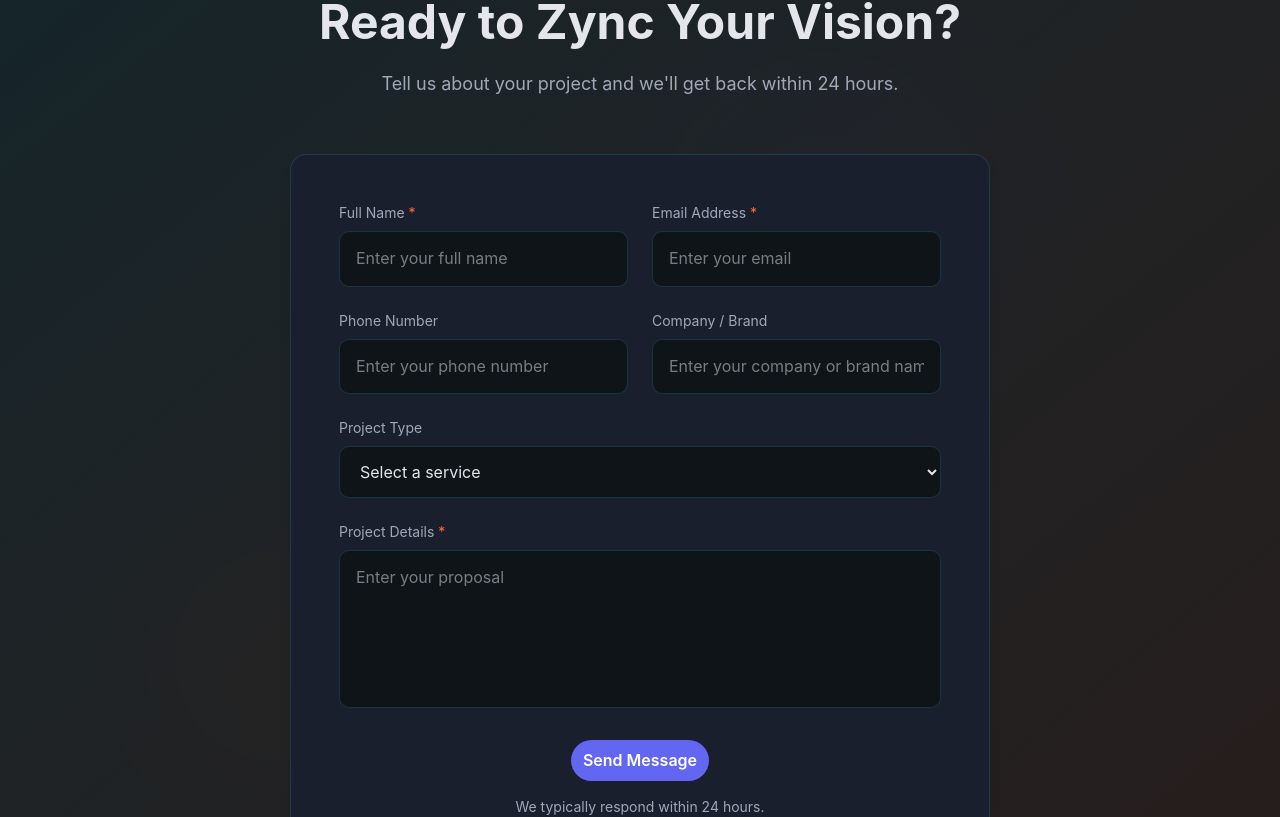
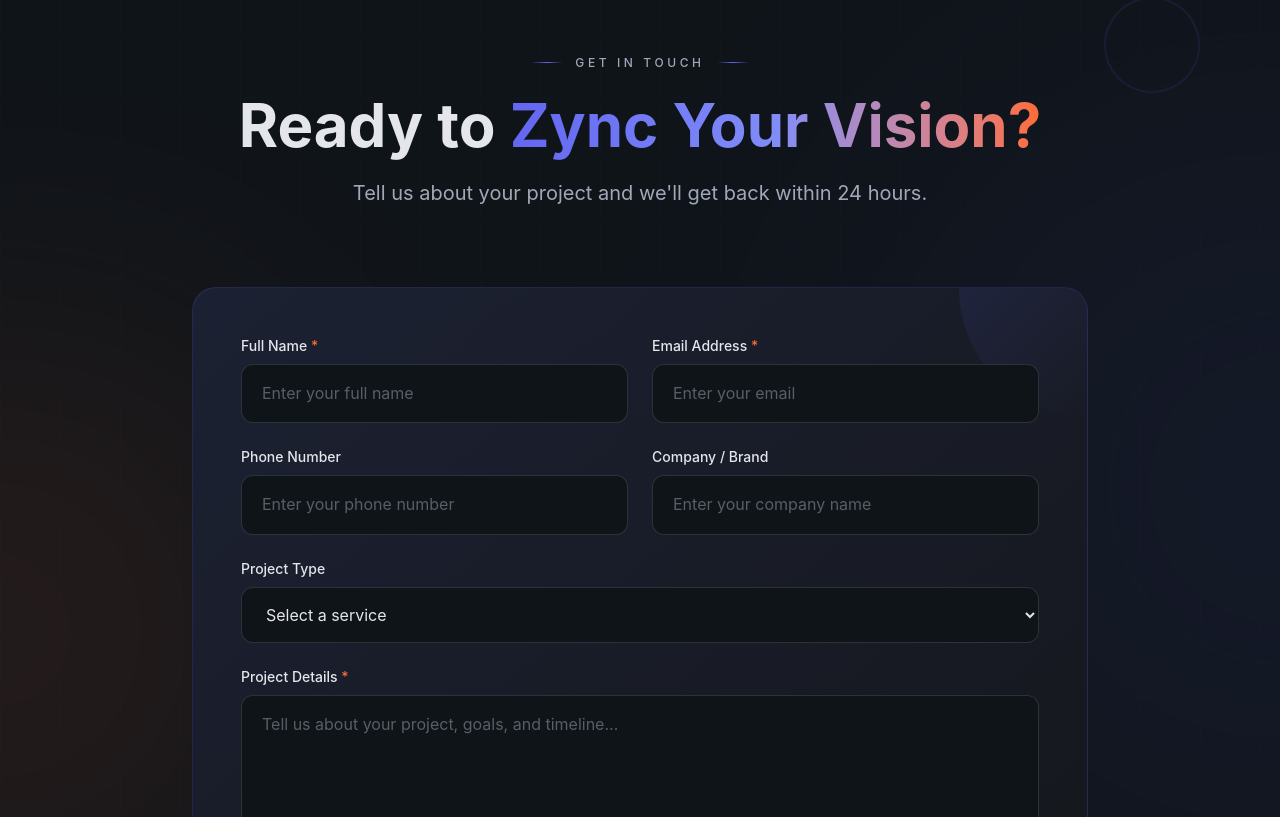
Before and after one commit to mk-manishkumar/zyncpoint, a Next.js app: page /contact in a window 1280 px wide. Shown: the part 163-980 px from the top of the page. Built offline with nearby package versions, Linux system fonts and the light colour scheme.

Commit message:
feat : redesign contact section with consistent design system

```diff
--- a/src/components/CTASection.tsx
+++ b/src/components/CTASection.tsx
@@ -87,58 +87,83 @@ const CTASection = () => {
   };
 
   return (
-    <section className="scroll-mt-22.5 px-6 py-20 bg-linear-to-br from-[rgba(50,184,198,0.1)] to-[rgba(255,107,53,0.1)] border-t border-b border-[rgba(50,184,198,0.2)] relative overflow-hidden">
-      <div className="absolute inset-0 pointer-events-none opacity-30">
-        <motion.div className="absolute w-96 h-96 rounded-full" style={{ background: "radial-gradient(circle, rgba(99,102,241,0.2) 0%, transparent 70%)", filter: "blur(80px)", top: "5%", right: "10%" }} animate={{ x: ["0vw", "-15vw", "0vw"], y: ["0vh", "10vh", "0vh"], scale: [1, 1.2, 1] }} transition={{ duration: 18, repeat: Infinity, ease: "easeInOut" }} />
-
-        <motion.div className="absolute w-80 h-80 rounded-full" style={{ background: "radial-gradient(circle, rgba(255,107,53,0.15) 0%, transparent 70%)", filter: "blur(70px)", bottom: "10%", left: "5%" }} animate={{ x: ["0vw", "10vw", "0vw"], y: ["0vh", "-8vh", "0vh"], scale: [1, 1.15, 1] }} transition={{ duration: 20, repeat: Infinity, ease: "easeInOut", delay: 1 }} />
+    <section className="relative py-24 lg:py-32 bg-dark overflow-hidden">
+      {/* Background Elements */}
+      <div className="absolute inset-0 opacity-30">
+        <motion.div className="absolute top-1/4 -right-64 w-125 h-125 bg-primary rounded-full blur-[160px]"
+          animate={{ scale: [1, 1.3, 1], opacity: [0.2, 0.4, 0.2], }} transition={{ duration: 12, repeat: Infinity, ease: "easeInOut", }} />
+        <motion.div className="absolute bottom-1/4 -left-64 w-125 h-125 bg-accent rounded-full blur-[160px]"
+          animate={{ scale: [1.3, 1, 1.3], opacity: [0.3, 0.5, 0.3], }} transition={{ duration: 10, repeat: Infinity, ease: "easeInOut", }} />
       </div>
 
-      <div className="max-w-175 mx-auto relative z-10">
-        <div className="text-center mb-14">
-          <motion.h2 className="text-3xl md:text-4xl lg:text-5xl font-bold mb-6 text-text" initial={{ opacity: 0, y: 30 }} whileInView={{ opacity: 1, y: 0 }} viewport={{ once: true, margin: "-100px" }} transition={{ duration: 0.6, ease: "easeOut" }}>
-            Ready to Zync Your Vision?
+      {/* Decorative Grid */}
+      <div className="absolute inset-0 opacity-[0.02]" style={{ backgroundImage: `linear-gradient(to right, #6366f1 1px, transparent 1px), linear-gradient(to bottom, #6366f1 1px, transparent 1px)`, backgroundSize: "60px 60px" }} />
+
+      <div className="relative z-10 w-full max-w-350 mx-auto px-6 lg:px-12">
+        {/* Section Header */}
+        <div className="text-center mb-16 lg:mb-20">
+          <motion.div initial={{ opacity: 0, y: 20 }} whileInView={{ opacity: 1, y: 0 }} viewport={{ once: true }} transition={{ duration: 0.6 }} className="inline-flex items-center gap-3 mb-6">
+            <div className="h-px w-8 bg-linear-to-r from-transparent via-primary to-transparent" />
+            <span className="text-xs tracking-[0.3em] text-text-secondary font-medium uppercase">
+              Get In Touch
+            </span>
+            <div className="h-px w-8 bg-linear-to-r from-transparent via-primary to-transparent" />
+          </motion.div>
+
+          <motion.h2 initial={{ opacity: 0, y: 30 }} whileInView={{ opacity: 1, y: 0 }} viewport={{ once: true }} transition={{ duration: 0.8, delay: 0.2 }} className="text-4xl md:text-5xl lg:text-6xl font-bold text-text mb-6">
+            Ready to{" "}
+            <span className="text-transparent bg-clip-text bg-linear-to-r from-primary via-primary-light to-accent"> Zync Your Vision?</span>
           </motion.h2>
-          <motion.p className="text-base md:text-lg text-text-secondary" initial={{ opacity: 0, y: 20 }} whileInView={{ opacity: 1, y: 0 }} viewport={{ once: true, margin: "-100px" }} transition={{ duration: 0.6, ease: "easeOut", delay: 0.2 }}>
+
+          <motion.p initial={{ opacity: 0, y: 20 }} whileInView={{ opacity: 1, y: 0 }} viewport={{ once: true }} transition={{ duration: 0.8, delay: 0.4 }} className="text-lg md:text-xl text-text-secondary max-w-3xl mx-auto">
             Tell us about your project and we&apos;ll get back within 24 hours.
           </motion.p>
         </div>
 
-        <motion.form onSubmit={handleSubmit} className="bg-dark-secondary border border-[rgba(50,184,198,0.2)] rounded-2xl p-8 md:p-12 shadow-lg" initial={{ opacity: 0, y: 40 }} whileInView={{ opacity: 1, y: 0 }} viewport={{ once: true, margin: "-50px" }} transition={{ duration: 0.7, ease: "easeOut", delay: 0.3 }}>
-          <div className="grid grid-cols-1 md:grid-cols-2 gap-6 mb-6">
-            <motion.div initial={{ opacity: 0, x: -20 }} whileInView={{ opacity: 1, x: 0 }} viewport={{ once: true }} transition={{ duration: 0.5, delay: 0.4 }}>
-              <label htmlFor="name" className="block text-sm mb-2 text-text-secondary">
+        {/* Form Container */}
+        <motion.div initial={{ opacity: 0, y: 40 }} whileInView={{ opacity: 1, y: 0 }} viewport={{ once: true }} transition={{ duration: 0.8, delay: 0.5 }} className="max-w-4xl mx-auto">
+          <form onSubmit={handleSubmit} className="relative bg-linear-to-br from-dark-secondary to-dark rounded-3xl p-8 md:p-12 border border-primary/20 overflow-hidden">
+            {/* Form Glow Effect */}
+            <motion.div className="absolute inset-0 bg-linear-to-br from-primary/5 to-accent/5" animate={{ opacity: [0.3, 0.5, 0.3], }} transition={{ duration: 4, repeat: Infinity, ease: "easeInOut" }} />
+
+            {/* Form Content */}
+            <div className="relative z-10 space-y-6">
+              {/* Name & Email Row */}
+              <div className="grid md:grid-cols-2 gap-6">
+                <motion.div initial={{ opacity: 0, x: -20 }} whileInView={{ opacity: 1, x: 0 }} viewport={{ once: true }} transition={{ duration: 0.5, delay: 0.6 }}>
+                  <label htmlFor="name" className="block text-sm font-medium mb-2 text-text">
                     Full Name <span className="text-accent">*</span>
                   </label>
-              <input type="text" name="name" value={form.name} onChange={handleChange} required className="w-full rounded-[10px] bg-dark px-4 py-3.5 text-text border border-[rgba(50,184,198,0.2)] focus:outline-none focus:border-primary transition-colors duration-300" placeholder="Enter your full name" />
-            </motion.div>
-
-            <motion.div initial={{ opacity: 0, x: 20 }} whileInView={{ opacity: 1, x: 0 }} viewport={{ once: true }} transition={{ duration: 0.5, delay: 0.5 }}>
-              <label htmlFor="email" className="block text-sm mb-2 text-text-secondary">
-                Email Address <span className="text-accent">*</span>
-              </label>
-              <input type="email" name="email" value={form.email} onChange={handleChange} required className="w-full rounded-[10px] bg-dark px-4 py-3.5 text-text border border-[rgba(50,184,198,0.2)] focus:outline-none focus:border-primary transition-colors duration-300" placeholder="Enter your email" />
-            </motion.div>
-
-            <motion.div initial={{ opacity: 0, x: -20 }} whileInView={{ opacity: 1, x: 0 }} viewport={{ once: true }} transition={{ duration: 0.5, delay: 0.6 }}>
-              <label htmlFor="phone" className="block text-sm mb-2 text-text-secondary">
-                Phone Number
-              </label>
-              <input type="tel" name="phone" value={form.phone} onChange={handleChange} className="w-full rounded-[10px] bg-dark px-4 py-3.5 text-text border border-[rgba(50,184,198,0.2)] focus:outline-none focus:border-primary transition-colors duration-300" placeholder="Enter your phone number" />
+                  <input type="text" name="name" value={form.name} onChange={handleChange} required className="w-full rounded-xl bg-dark px-5 py-4 text-text border border-text-secondary/20 focus:outline-none focus:border-primary focus:ring-2 focus:ring-primary/20 transition-all duration-300 placeholder:text-text-secondary/50" placeholder="Enter your full name" />
                 </motion.div>
 
                 <motion.div initial={{ opacity: 0, x: 20 }} whileInView={{ opacity: 1, x: 0 }} viewport={{ once: true }} transition={{ duration: 0.5, delay: 0.7 }}>
-              <label htmlFor="company" className="block text-sm mb-2 text-text-secondary">
-                Company / Brand
+                  <label htmlFor="email" className="block text-sm font-medium mb-2 text-text">
+                    Email Address <span className="text-accent">*</span>
                   </label>
-              <input type="text" name="company" value={form.company} onChange={handleChange} className="w-full rounded-[10px] bg-dark px-4 py-3.5 text-text border border-[rgba(50,184,198,0.2)] focus:outline-none focus:border-primary transition-colors duration-300" placeholder="Enter your company or brand name" />
+                  <input type="email" name="email" value={form.email} onChange={handleChange} required className="w-full rounded-xl bg-dark px-5 py-4 text-text border border-text-secondary/20 focus:outline-none focus:border-primary focus:ring-2 focus:ring-primary/20 transition-all duration-300 placeholder:text-text-secondary/50" placeholder="Enter your email" />
+                </motion.div>
+              </div>
+
+              {/* Phone & Company Row */}
+              <div className="grid md:grid-cols-2 gap-6">
+                <motion.div initial={{ opacity: 0, x: -20 }} whileInView={{ opacity: 1, x: 0 }} viewport={{ once: true }} transition={{ duration: 0.5, delay: 0.8 }}>
+                  <label htmlFor="phone" className="block text-sm font-medium mb-2 text-text">Phone Number
+                  </label>
+                  <input type="tel" name="phone" value={form.phone} onChange={handleChange} className="w-full rounded-xl bg-dark px-5 py-4 text-text border border-text-secondary/20 focus:outline-none focus:border-primary focus:ring-2 focus:ring-primary/20 transition-all duration-300 placeholder:text-text-secondary/50" placeholder="Enter your phone number" />
                 </motion.div>
 
-            <motion.div className="md:col-span-2" initial={{ opacity: 0, y: 20 }} whileInView={{ opacity: 1, y: 0 }} viewport={{ once: true }} transition={{ duration: 0.5, delay: 0.8 }}>
-              <label htmlFor="projectType" className="block text-sm mb-2 text-text-secondary">
-                Project Type
+                <motion.div initial={{ opacity: 0, x: 20 }} whileInView={{ opacity: 1, x: 0 }} viewport={{ once: true }} transition={{ duration: 0.5, delay: 0.9 }}>
+                  <label htmlFor="company" className="block text-sm font-medium mb-2 text-text">Company / Brand</label>
+                  <input type="text" name="company" value={form.company} onChange={handleChange} className="w-full rounded-xl bg-dark px-5 py-4 text-text border border-text-secondary/20 focus:outline-none focus:border-primary focus:ring-2 focus:ring-primary/20 transition-all duration-300 placeholder:text-text-secondary/50" placeholder="Enter your company name" />
+                </motion.div>
+              </div>
+
+              {/* Project Type */}
+              <motion.div initial={{ opacity: 0, y: 20 }} whileInView={{ opacity: 1, y: 0 }} viewport={{ once: true }} transition={{ duration: 0.5, delay: 1.0 }}>
+                <label htmlFor="projectType" className="block text-sm font-medium mb-2 text-text">Project Type
                 </label>
-              <select name="projectType" value={form.projectType} onChange={handleChange} className="w-full rounded-[10px] bg-dark px-4 py-3.5 text-text border border-[rgba(50,184,198,0.2)] focus:outline-none focus:border-primary transition-colors duration-300">
+                <select name="projectType" value={form.projectType} onChange={handleChange} className="w-full rounded-xl bg-dark px-5 py-4 text-text border border-text-secondary/20 focus:outline-none focus:border-primary focus:ring-2 focus:ring-primary/20 transition-all duration-300 cursor-pointer">
                   <option value="">Select a service</option>
                   <option value="web-development">Web Development</option>
                   <option value="saas">SaaS Platform</option>
@@ -148,23 +173,54 @@ const CTASection = () => {
                 </select>
               </motion.div>
 
-            <motion.div className="md:col-span-2" initial={{ opacity: 0, y: 20 }} whileInView={{ opacity: 1, y: 0 }} viewport={{ once: true }} transition={{ duration: 0.5, delay: 0.9 }}>
-              <label htmlFor="message" className="block text-sm mb-2 text-text-secondary">
-                Project Details <span className="text-accent">*</span>
+              {/* Message */}
+              <motion.div initial={{ opacity: 0, y: 20 }} whileInView={{ opacity: 1, y: 0 }} viewport={{ once: true }} transition={{ duration: 0.5, delay: 1.1 }}>
+                <label htmlFor="message" className="block text-sm font-medium mb-2 text-text">Project Details <span className="text-accent">*</span>
                 </label>
-              <textarea name="message" value={form.message} onChange={handleChange} required rows={5} className="w-full rounded-[10px] bg-dark px-4 py-3.5 text-text border border-[rgba(50,184,198,0.2)] focus:outline-none focus:border-primary resize-none transition-colors duration-300" placeholder="Enter your proposal" />
+                <textarea name="message" value={form.message} onChange={handleChange} required rows={6} className="w-full rounded-xl bg-dark px-5 py-4 text-text border border-text-secondary/20 focus:outline-none focus:border-primary focus:ring-2 focus:ring-primary/20 resize-none transition-all duration-300 placeholder:text-text-secondary/50" placeholder="Tell us about your project, goals, and timeline..." />
+              </motion.div>
+
+              {/* Submit Button */}
+              <motion.div initial={{ opacity: 0, y: 20 }} whileInView={{ opacity: 1, y: 0 }} viewport={{ once: true }} transition={{ duration: 0.5, delay: 1.2 }} className="flex flex-col items-center gap-4 pt-4">
+                <motion.button type="submit" disabled={isSubmitting} whileHover={{ scale: 1.02 }} whileTap={{ scale: 0.98 }} className="group relative px-12 py-4 bg-linear-to-r from-primary to-accent text-white font-semibold rounded-full overflow-hidden shadow-lg shadow-primary/25 disabled:opacity-60 disabled:cursor-not-allowed transition-all duration-300">
+                  <span className="relative z-10 flex items-center gap-2">
+                    {isSubmitting ? (
+                      <>
+                        <svg className="animate-spin h-5 w-5" viewBox="0 0 24 24">
+                          <circle className="opacity-25" cx="12" cy="12" r="10" stroke="currentColor" strokeWidth="4" fill="none" />
+                          <path className="opacity-75" fill="currentColor" d="M4 12a8 8 0 018-8V0C5.373 0 0 5.373 0 12h4zm2 5.291A7.962 7.962 0 014 12H0c0 3.042 1.135 5.824 3 7.938l3-2.647z" />
+                        </svg>
+                        Sending...
+                      </>
+                    ) : (
+                      <>
+                        Send Message
+                        <svg className="w-5 h-5 transition-transform group-hover:translate-x-1" fill="none" viewBox="0 0 24 24" stroke="currentColor">
+                          <path strokeLinecap="round" strokeLinejoin="round" strokeWidth={2} d="M17 8l4 4m0 0l-4 4m4-4H3" />
+                        </svg>
+                      </>
+                    )}
+                  </span>
+                  <motion.div className="absolute inset-0 bg-linear-to-r from-primary-dark to-primary" initial={{ x: "-100%" }} whileHover={{ x: 0 }} transition={{ duration: 0.3 }}
+                  />
+                </motion.button>
+
+                <p className="text-sm text-text-secondary">
+                  We typically respond within 24 hours.
+                </p>
               </motion.div>
             </div>
 
-          <motion.div className="text-center" initial={{ opacity: 0, y: 20 }} whileInView={{ opacity: 1, y: 0 }} viewport={{ once: true }} transition={{ duration: 0.5, delay: 1 }}>
-            <motion.button type="submit" disabled={isSubmitting} className="cursor-pointer inline-flex items-center justify-center bg-primary text-white px-3 py-2 rounded-full font-semibold hover:bg-primary-light transition-all duration-300 disabled:opacity-60 disabled:cursor-not-allowed" whileHover={{ scale: 1.05, y: -2 }} whileTap={{ scale: 0.95 }}>
-              {isSubmitting ? "Sending..." : "Send Message"}
-            </motion.button>
+            {/* Decorative Corner */}
+            <div className="absolute top-0 right-0 w-32 h-32 bg-linear-to-br from-primary/10 to-transparent rounded-bl-full" />
+            <div className="absolute bottom-0 left-0 w-32 h-32 bg-linear-to-tr from-accent/10 to-transparent rounded-tr-full" />
+          </form>
+        </motion.div>
+      </div>
 
-            <p className="mt-4 text-sm text-text-secondary">We typically respond within 24 hours.</p>
-          </motion.div>
-        </motion.form>
-      </div>
+      {/* Decorative Elements */}
+      <motion.div className="absolute top-20 right-20 w-24 h-24 border-2 border-primary/10 rounded-full" animate={{ rotate: 360 }} transition={{ duration: 30, repeat: Infinity, ease: "linear" }} />
+      <motion.div className="absolute bottom-20 left-20 w-32 h-32 border-2 border-accent/10 rounded-full" animate={{ rotate: -360 }} transition={{ duration: 25, repeat: Infinity, ease: "linear" }} />
     </section>
   );
 };
```
Lines whose indentation alone changed are shown as unchanged.
